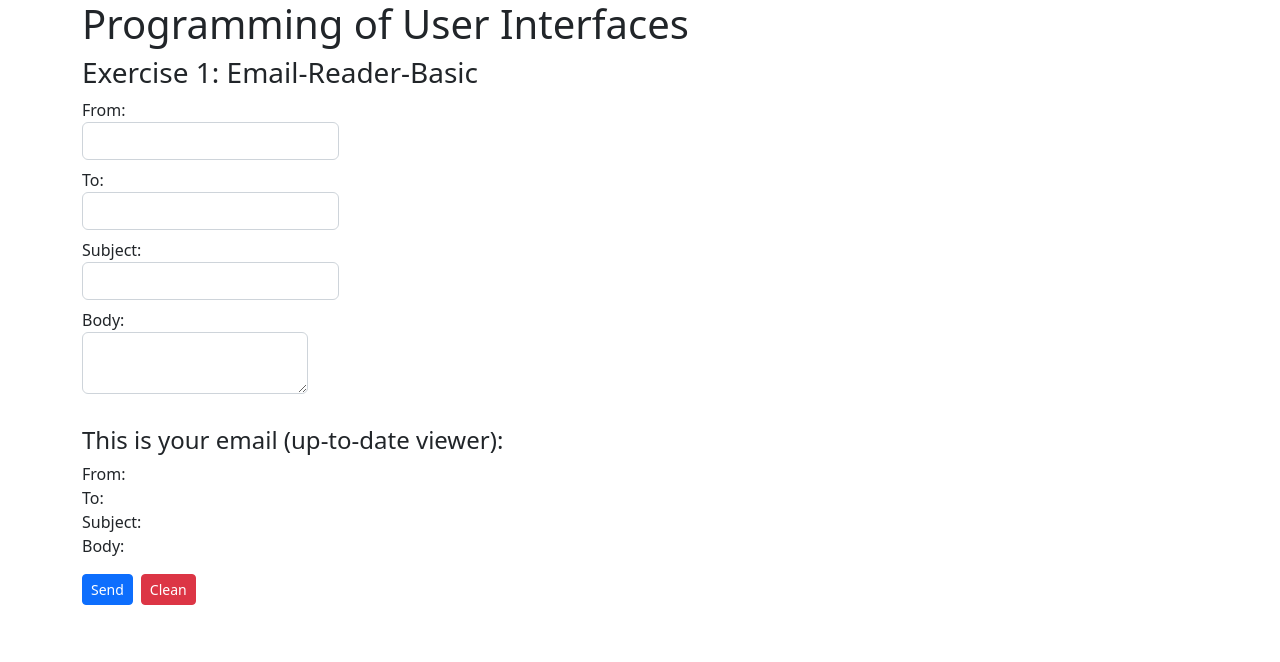
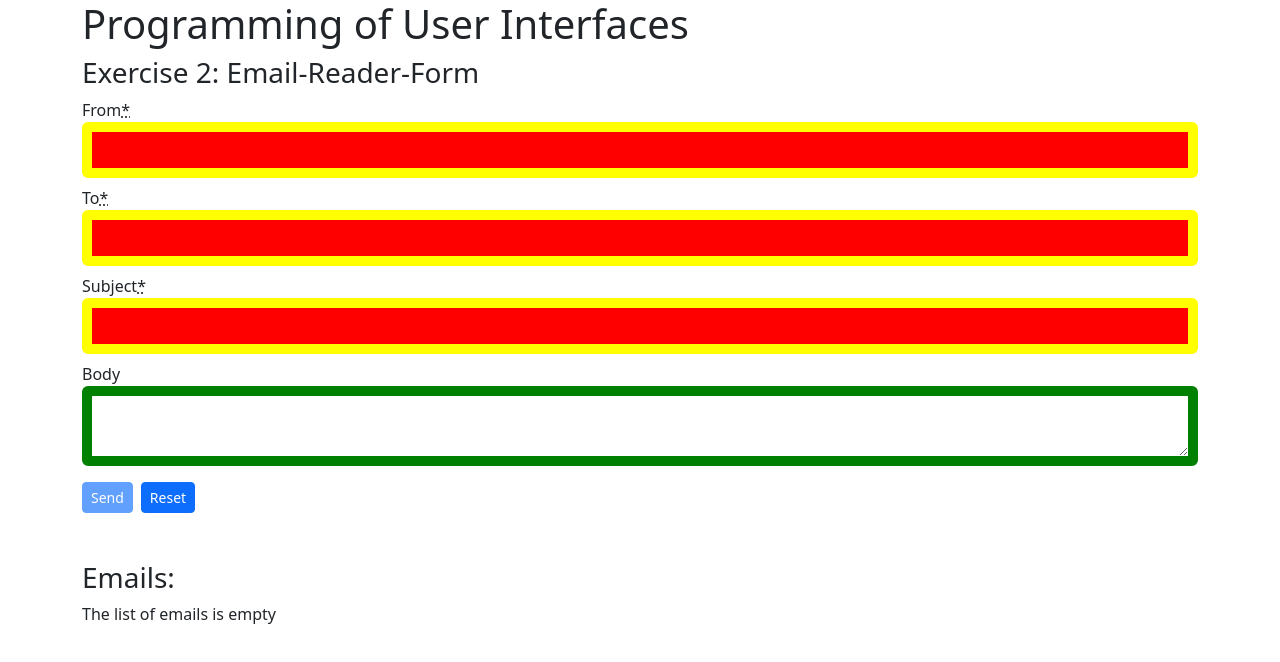
Before and after one commit to ManonEpplee/email-reader, an Angular app: page / in a window 1280 px wide. Shown: the top 662 px of the page. Built offline with nearby package versions, Linux system fonts and the light colour scheme.

Commit message:
add emai-reader template, styles and functionality

```diff
--- a/src/app/app.component.html
+++ b/src/app/app.component.html
@@ -1,7 +1,7 @@
 	<div class="container">
 	  <div class="jumbotron">
 	    <h1> Programming of User Interfaces </h1>
-	    <h3> Exercise 1: Email-Reader-Basic</h3>
-	    <app-email-reader-basic></app-email-reader-basic>
+	    <h3> Exercise 2: Email-Reader-Form</h3>
+	    <app-email-reader-form></app-email-reader-form>
 	  </div>
 	</div>
--- a/src/app/email-reader-form/email-reader-form.component.css
+++ b/src/app/email-reader-form/email-reader-form.component.css
@@ -0,0 +1,17 @@
+.valid-input {
+  border: 10px solid green;
+}
+
+.invalid-input {
+  border: 10px solid yellow;
+  background-color: red;
+}
+
+.input-field:focus {
+  background-color: white;
+  border: 1px solid blue;
+}
+
+.table-cell {
+  font-weight: normal;
+}
--- a/src/app/email-reader-form/email-reader-form.component.html
+++ b/src/app/email-reader-form/email-reader-form.component.html
@@ -1 +1,71 @@
-<p>email-reader-form works!</p>
+<form #emailForm="ngForm" (ngSubmit)="sendForm()" class="mb-5">
+  <div class="form-group">
+    <label> From<abbr title="required">*</abbr> </label>
+    <input
+      class="form-control input-field mb-2"
+      type="text"
+      required
+      pattern="[a-z0-9._%+-]+@[a-z0-9.-]+\.[a-z]{2,4}$"
+      [(ngModel)]="email.from"
+      name="from"
+      #from="ngModel"
+      [ngClass]="from.valid ? 'valid-input': 'invalid-input'">
+    <div *ngIf="from.invalid && !from.pristine" class="text-danger mb-2"> Please provide a correct email</div>
+  </div>
+  <div class="form-group">
+    <label> To<abbr title="required">*</abbr> </label>
+    <input
+      class="form-control input-field mb-2"
+      type="text"
+      required
+      pattern="[a-z0-9._%+-]+@[a-z0-9.-]+\.[a-z]{2,4}$"
+      [(ngModel)]="email.to"
+      name="to"
+      #to="ngModel"
+      [ngClass]="to.valid ? 'valid-input': 'invalid-input'">
+    <div *ngIf="to.invalid && !to.pristine" class="text-danger mb-2"> Please provide a correct email</div>
+  </div>
+  <div class="form-group">
+    <label> Subject<abbr title="required">*</abbr> </label>
+    <input
+      class="form-control input-field mb-2"
+      type="text"
+      required
+      minlength = "10"
+      maxlength = "50"
+      [(ngModel)]="email.subject"
+      name="subject"
+      #subject="ngModel"
+      [ngClass]="subject.valid ? 'valid-input': 'invalid-input'">
+    <div *ngIf="subject.invalid && !subject.pristine" class="text-danger mb-2"> Please enter 10-50 characters</div>
+  </div>
+  <div class="form-group">
+    <label> Body </label>
+    <textarea
+      class="form-control input-field"
+      [(ngModel)]="email.body"
+      name="body"
+      #body="ngModel"
+      [ngClass]="body.valid ? 'valid-input': 'invalid-input'">
+    </textarea>
+  </div>
+  <button class="btn btn-primary btn-sm mt-3 me-2" type="submit" [disabled]="!emailForm.form.valid">Send</button>
+  <button class="btn btn-primary btn-sm mt-3" type="button" (click)="emailForm.reset()">Reset</button>
+</form>
+
+<h3>Emails:</h3>
+<table *ngIf="emailList.length > 0; else emptyList" class="table">
+  <thead>
+    <tr>
+      <th>To</th>
+      <th>Subject</th>
+    </tr>
+  </thead>
+  <tbody>
+    <tr *ngFor="let email of emailList">
+      <td class="table-cell">{{email.to}}</td>
+      <td class="table-cell">{{email.subject}}</td>
+    </tr>
+  </tbody>
+</table>
+<ng-template #emptyList>The list of emails is empty</ng-template>
--- a/src/app/email-reader-form/email-reader-form.component.ts
+++ b/src/app/email-reader-form/email-reader-form.component.ts
@@ -1,4 +1,5 @@
-import { Component, OnInit } from '@angular/core';
+import { Component, OnInit, ViewChild } from '@angular/core';
+import { Email } from '../interfaces/email';
 
 @Component({
   selector: 'app-email-reader-form',
@@ -7,9 +8,21 @@ import { Component, OnInit } from '@angular/core';
 })
 export class EmailReaderFormComponent implements OnInit {
 
-  constructor() { }
+  email: Email
+  emailList: {to: string, subject: string}[]
+  @ViewChild('emailForm') emailForm: any
+
+  constructor() {
+    this.email = { from: "", to: "", subject: "", body: "" }
+    this.emailList = []
+   }
 
   ngOnInit(): void {
   }
 
+  sendForm(): void {
+    this.emailList?.push({ to: this.email.to, subject: this.email.subject })
+    window.alert(`The email "${this.email.subject}" has been sent to ${this.email.to}`)
+    this.emailForm.reset()
+  }
 }
```
